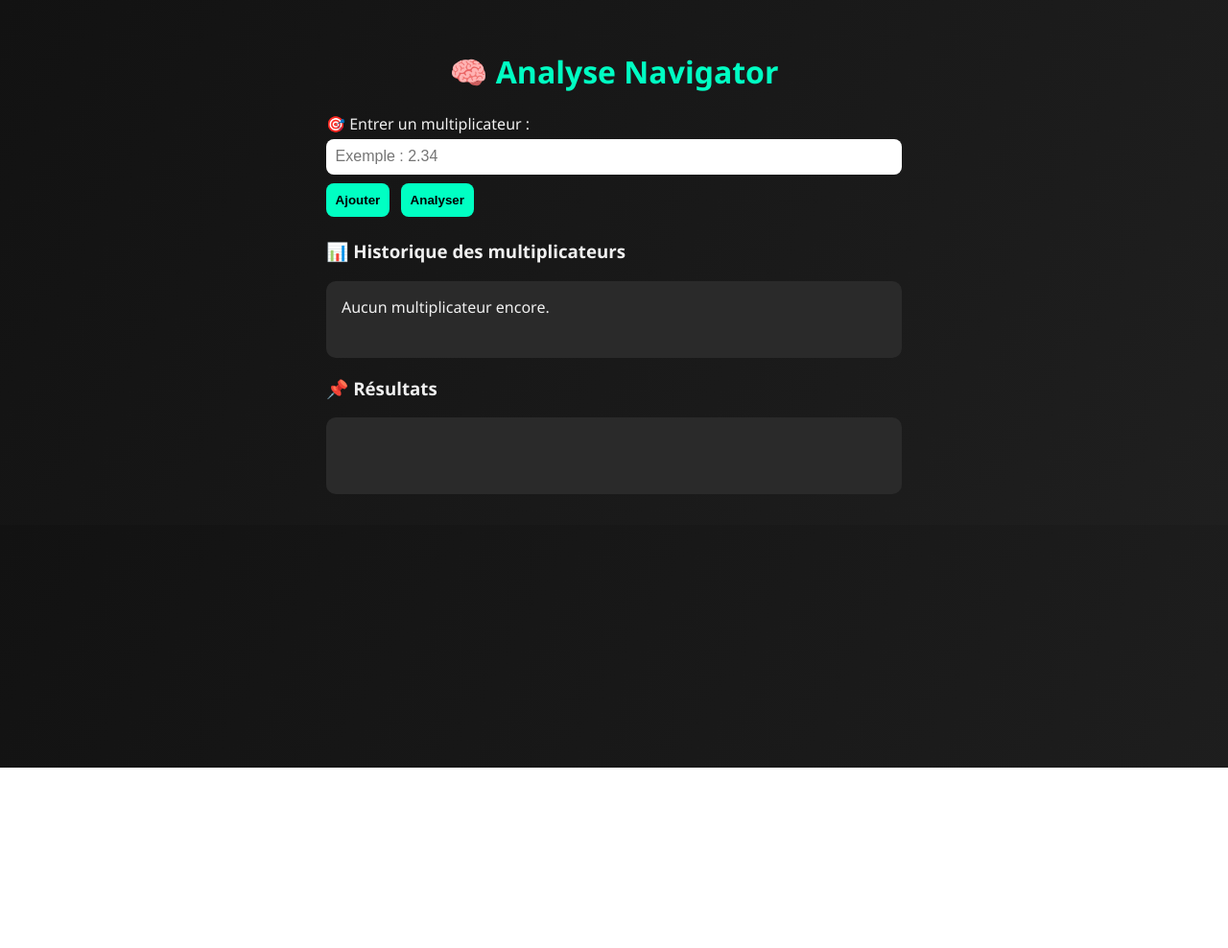
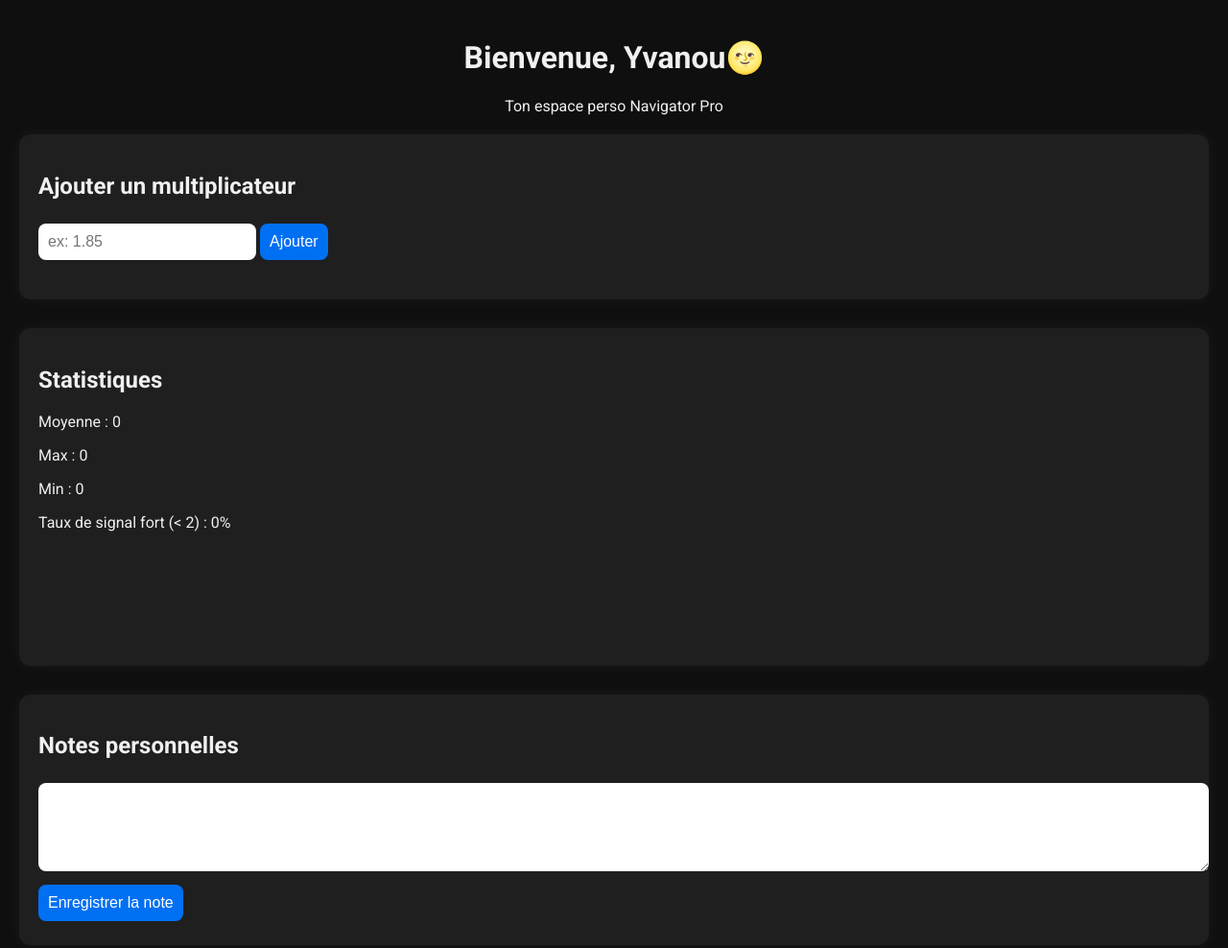
Before and after one commit to ynkkyvan/Navigator, a plain HTML site: page index.html in a window 1280 px wide. Shown: the top 988 px of the page at 96% size. Before the commit the page ends 800 px from the top, so only its background shows below. Drawn offline with nearby package versions, Linux system fonts and the light colour scheme.

Commit message:
Add files via upload

```diff
--- a/index.html
+++ b/index.html
@@ -1,121 +1,167 @@
-<!DOCTYPE html>
-<html lang="fr">
+<!DOCTYPE html><html lang="fr">
 <head>
-  <meta charset="UTF-8">
-  <meta name="viewport" content="width=device-width, initial-scale=1.0">
-  <title>🧠 Analyse Navigator</title>
+  <meta charset="UTF-8" />
+  <meta name="viewport" content="width=device-width, initial-scale=1.0" />
+  <title>Navigator Pro</title>
+  <link href="https://fonts.googleapis.com/css2?family=Roboto:wght@400;700&display=swap" rel="stylesheet" />
   <style>
     body {
-      font-family: 'Segoe UI', Tahoma, Geneva, Verdana, sans-serif;
-      background: linear-gradient(120deg, #121212, #1f1f1f);
+      font-family: 'Roboto', sans-serif;
+      margin: 0;
+      background-color: #0f0f0f;
       color: #f0f0f0;
-      padding: 2rem;
-      max-width: 600px;
-      margin: auto;
+      padding: 20px;
     }
-    h1 {
+    header {
       text-align: center;
-      color: #00ffc3;
+      margin-bottom: 20px;
     }
-    input, button {
-      padding: 0.6rem;
+    .history, .stats, .memo, .export {
+      margin-bottom: 30px;
+      background-color: #1f1f1f;
+      padding: 20px;
+      border-radius: 12px;
+      box-shadow: 0 0 15px rgba(255, 255, 255, 0.05);
+    }
+    input, button, textarea {
+      padding: 10px;
       border-radius: 8px;
       border: none;
-      margin: 0.3rem 0;
-    }
-    input {
-      width: calc(100% - 1.2rem);
       font-size: 1rem;
+      margin: 5px 0;
     }
     button {
-      background: #00ffc3;
-      color: #000;
-      font-weight: bold;
+      background-color: #0070f3;
+      color: white;
       cursor: pointer;
-      margin-right: 0.5rem;
     }
-    button:hover {
-      background: #00d6aa;
+    table {
+      width: 100%;
+      border-collapse: collapse;
     }
-    #historique, #resultats {
-      background-color: #2a2a2a;
-      padding: 1rem;
-      border-radius: 10px;
-      margin-top: 1rem;
-      min-height: 3rem;
+    th, td {
+      padding: 8px;
+      border-bottom: 1px solid #333;
+      text-align: center;
     }
-    .fade {
-      animation: fadeIn 0.5s ease-in-out;
-    }
-    @keyframes fadeIn {
-      from { opacity: 0; transform: translateY(10px); }
-      to { opacity: 1; transform: translateY(0); }
+    canvas {
+      max-width: 100%;
     }
   </style>
 </head>
 <body>
-  <h1>🧠 Analyse Navigator</h1>
+  <header>
+    <h1>Bienvenue, Yvanou🌝</h1>
+    <p>Ton espace perso Navigator Pro</p>
+  </header>  <section class="history">
+    <h2>Ajouter un multiplicateur</h2>
+    <input id="input" type="number" step="0.01" placeholder="ex: 1.85" />
+    <button onclick="addValue()">Ajouter</button>
+    <ul id="list"></ul>
+  </section>  <section class="stats">
+    <h2>Statistiques</h2>
+    <p>Moyenne : <span id="avg">0</span></p>
+    <p>Max : <span id="max">0</span></p>
+    <p>Min : <span id="min">0</span></p>
+    <p>Taux de signal fort (&lt; 2) : <span id="rate">0</span>%</p>
+    <canvas id="chart" height="100"></canvas>
+  </section>  <section class="memo">
+    <h2>Notes personnelles</h2>
+    <textarea id="note" rows="4" style="width: 100%;"></textarea>
+    <button onclick="saveNote()">Enregistrer la note</button>
+  </section>  <section class="export">
+    <h2>Exporter</h2>
+    <button onclick="exportCSV()">Télécharger l'historique (.csv)</button>
+  </section><audio id="alertSound" src="https://cdn.pixabay.com/audio/2021/08/04/audio_694b3785e8.mp3"></audio>
 
-  <label for="multiplicateur">🎯 Entrer un multiplicateur :</label><br>
-  <input type="number" step="0.01" id="multiplicateur" placeholder="Exemple : 2.34">
-  <br>
-  <button onclick="ajouterMultiplicateur()">Ajouter</button>
-  <button onclick="analyser()">Analyser</button>
+  <script src="https://cdn.jsdelivr.net/npm/chart.js"></script>  <script>
+    const list = document.getElementById('list');
+    const avg = document.getElementById('avg');
+    const max = document.getElementById('max');
+    const min = document.getElementById('min');
+    const rate = document.getElementById('rate');
+    const note = document.getElementById('note');
+    const alertSound = document.getElementById('alertSound');
+    const ctx = document.getElementById('chart').getContext('2d');
 
-  <h3>📊 Historique des multiplicateurs</h3>
-  <div id="historique" class="fade">Aucun multiplicateur encore.</div>
+    let values = JSON.parse(localStorage.getItem('navigatorData')) || [];
+    let userNote = localStorage.getItem('navigatorNote') || '';
+    note.value = userNote;
 
-  <h3>📌 Résultats</h3>
-  <div id="resultats" class="fade"></div>
+    let chart;
 
-  <script>
-    let multiplicateurs = [];
+    function saveValues() {
+      localStorage.setItem('navigatorData', JSON.stringify(values));
+    }
 
-    function ajouterMultiplicateur() {
-      const input = document.getElementById("multiplicateur");
+    function renderList() {
+      list.innerHTML = '';
+      values.forEach((val, index) => {
+        const li = document.createElement('li');
+        li.textContent = val;
+        list.appendChild(li);
+      });
+    }
+
+    function updateStats() {
+      if (values.length === 0) return;
+      const sum = values.reduce((a, b) => a + b, 0);
+      const average = (sum / values.length).toFixed(2);
+      const maximum = Math.max(...values);
+      const minimum = Math.min(...values);
+      const under2 = values.filter(v => v < 2).length;
+      const signal = ((under2 / values.length) * 100).toFixed(2);
+
+      avg.textContent = average;
+      max.textContent = maximum;
+      min.textContent = minimum;
+      rate.textContent = signal;
+
+      if (under2 >= 3) alertSound.play();
+
+      if (chart) chart.destroy();
+      chart = new Chart(ctx, {
+        type: 'line',
+        data: {
+          labels: values.map((_, i) => i + 1),
+          datasets: [{
+            label: 'Multiplicateurs',
+            data: values,
+            fill: false,
+            borderColor: '#00ff99',
+            tension: 0.1
+          }]
+        }
+      });
+    }
+
+    function addValue() {
+      const input = document.getElementById('input');
       const val = parseFloat(input.value);
       if (!isNaN(val)) {
-        multiplicateurs.push(val);
-        input.value = "";
-        afficherHistorique();
-        localStorage.setItem("multiplicateurs", JSON.stringify(multiplicateurs));
+        values.push(val);
+        input.value = '';
+        saveValues();
+        renderList();
+        updateStats();
       }
     }
 
-    function analyser() {
-      const log = document.getElementById("resultats");
-      log.innerHTML = "";
-      if (multiplicateurs.length < 5) {
-        log.innerText = "Entrez au moins 5 valeurs pour lancer l'analyse.";
-        return;
-      }
-      const derniers = multiplicateurs.slice(-5);
-      const crashs = derniers.filter(x => x < 1.5).length;
-      const gros = derniers.filter(x => x > 2.0).length;
-
-      let prediction = "Cycle stable";
-      if (crashs >= 3) prediction = "Vol long probable";
-      else if (gros === 5) prediction = "Crash imminent";
-
-      let suggestion = "Miser 1.50x sécurisé";
-      if (prediction === "Vol long probable") suggestion = "Miser 2.00x ou plus";
-      else if (prediction === "Crash imminent") suggestion = "Attendre";
-
-      log.innerHTML = `<strong>Prédiction :</strong> ${prediction}<br><strong>Suggestion :</strong> ${suggestion}`;
+    function exportCSV() {
+      const csv = values.join(',');
+      const blob = new Blob([csv], { type: 'text/csv' });
+      const url = URL.createObjectURL(blob);
+      const a = document.createElement('a');
+      a.href = url;
+      a.download = 'historique_navigator.csv';
+      a.click();
     }
 
-    function afficherHistorique() {
-      const histo = document.getElementById("historique");
-      histo.innerText = multiplicateurs.join(" | ");
+    function saveNote() {
+      localStorage.setItem('navigatorNote', note.value);
     }
 
-    window.onload = function() {
-      const sauvegarde = localStorage.getItem("multiplicateurs");
-      if (sauvegarde) {
-        multiplicateurs = JSON.parse(sauvegarde);
-        afficherHistorique();
-      }
-    }
-  </script>
-</body>
+    renderList();
+    updateStats();
+  </script></body>
 </html>
```
